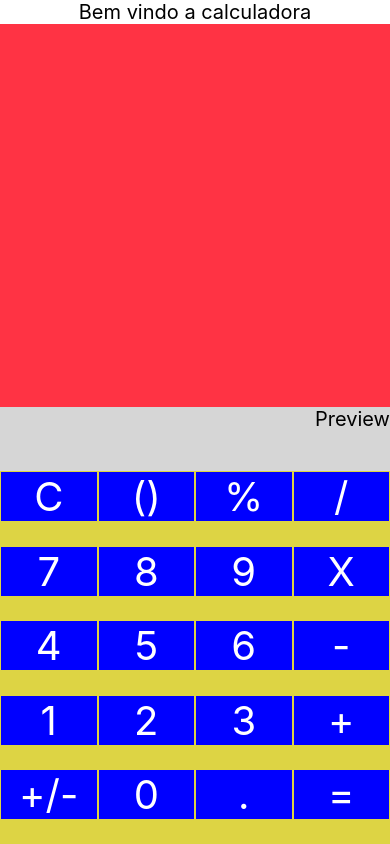
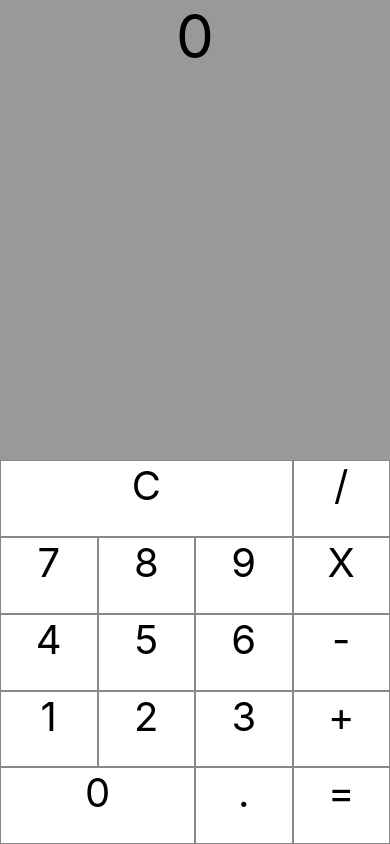
Before and after one commit to iwebwork/CalculadoraReactNative, a React Native app: screen / in a window 390 px wide. Built offline with nearby package versions, Linux system fonts and the light colour scheme.

Commit message:
Calculadora finalizada

```diff
--- a/src/Components/Button.js
+++ b/src/Components/Button.js
@@ -1,31 +1,57 @@
 import React from 'react'
-import {SafeAreaView,Text} from 'react-native'
+import {Text, Dimensions,TouchableHighlight} from 'react-native'
 
 import {StyleSheet} from 'react-native';
 
 export default props => {
-    const texto = props.text
+    const label = props.text
 
     return (
-        <SafeAreaView style={[style.button]}>
-                <Text style={style.buttonText}>
-                    {texto}
-                </Text>
-        </SafeAreaView>
+        <TouchableHighlight
+            onPress={() => props.OnClick(props.text)}
+        >
+            {
+                props.style === 'buttonOne'?
+                    <Text style={[style.body, style.buttonOne]}>
+                        {label}
+                    </Text>:
+                props.style === 'buttonDouble'?
+                    <Text style={[style.body, style.buttonDouble]}>
+                        {label}
+                    </Text>:
+                    <Text style={[style.body, style.buttonTree]}>
+                        {label}
+                    </Text>
+            }
+
+
+        </TouchableHighlight>
     )
 }
 
 const style = StyleSheet.create({
 
-    button:{
+    body:{
+        fontSize:40,
+        height:Dimensions.get('window').width / 4,
         alignItems:'center',
-        backgroundColor:'#0000ff',
-        margin:1,
+        textAlign:'center',
+        backgroundColor:'#FFF',
+        borderWidth:1,
+        borderColor:"#888"
     },
-    buttonText: {
-        fontSize:40,
-        color:'#FFFF',
-        alignItems:'center'
+
+    buttonOne: {
+        width:Dimensions.get('window').width / 4
+    },
+
+    buttonDouble:{
+        width:(Dimensions.get('window').width / 4) * 2
+
+    },
+    buttonTree:{
+        width:(Dimensions.get('window').width / 4) * 3
     }
 
+
 })
--- a/src/Components/Calculadora.js
+++ b/src/Components/Calculadora.js
@@ -1,6 +1,5 @@
 import React, {Component} from 'react'
-import {Text,SafeAreaView,TouchableOpacity} from 'react-native'
-
+import {SafeAreaView} from 'react-native'
 
 // Styles
 import Body from '../assets/style'
@@ -8,235 +7,195 @@ import Body from '../assets/style'
 import Edit from './Input'
 import Btn from './Button'
 
+
+const inicialState = {
+    displayValue:'0',
+    clearDisplay:false,
+    operation:null,
+    values:[0,0],
+    current:0
+}
+
 export default class Calculadora extends Component {
 
-    /*
-        Algoritmo:
-        Pegar o conteudo do input
-        Fazer um split aonde tem caracteres diferentes de numeros
-        percorres este array e utilizar suas respectivas funções conforme necessario
-    */
-
     state = {
-        input : ''
-    }
-    execute = (num) => {
-        console.warn('foi numero ' + num)
+        ...inicialState
     }
 
-    changeText = (value) => {
-        const a = this.state.input + value
-        // console.warn(value)
-        this.setState({input: a})
+    changeText = value => {
+
+        const clearDisplay = this.state.displayValue === '0' || this.state.clearDisplay
+
+        if(value === '.' && !clearDisplay && !clearDisplay && this.state.displayValue.includes('.')){
+            return
+        }
+
+        const currentValue = clearDisplay ? '' : this.state.displayValue
+        const displayValue = currentValue + value
+
+        // console.warn(displayValue)
+
+
+        this.setState({
+            displayValue: displayValue,
+            clearDisplay:false
+        })
+
+        if(value !== '.'){
+            const newValue = parseFloat(displayValue)
+            const values = [...this.state.values]
+            values[this.state.current] = newValue
+            this.setState({
+                displayValue: displayValue,
+                clearDisplay:false,
+                values
+            })
+        }
     }
 
     clearText = () => {
-        this.setState({input: ''})
+        this.setState({...inicialState})
     }
 
-    parenteses = () => {
-        const a = this.state.input.lastIndexOf('(')
-        const b = this.state.input.lastIndexOf(')')
+    setOperation = operation => {
+        // console.warn(operation)
+        if(this.state.current === 0){
+            this.setState({
+                operation,
+                clearDisplay:true,
+                current:1,
+            })
+        }else {
+            const equals = operation === '='
+            console.warn(this.state.values)
+            const values = [...this.state.values]
 
-        if (a == b){
-            this.setState({input : this.state.input + '('})
+            try {
+                values[0] = eval(`${values[0]} ${this.state.operation} ${values[1]}`)
+                // console.warn('foi '+ values[0] + this.state.operation + values[1])
+            } catch (error) {
+                values[0] = this.state.values[0]
+                // console.warn('não ' + values)
             }
-        else if (a > b) {
-            this.setState({input : this.state.input + ')'})
+            values[1] = 0
+            this.setState({
+                displayValue:`${values[0]}`,
+                operation:equals ? null : operation,
+                current:equals ? 0 : 1,
+                clearDisplay:!equals,
+                values
+            })
         }
-        else if (a < b) {
-            this.setState({input : this.state.input + '('})
-        }
-
     }
 
     render(){
         return(
             <>
-                <SafeAreaView style={Body.title}>
-                    <Text style={{fontSize:20}}>Bem vindo a calculadora</Text>
-                </SafeAreaView>
-
                 <SafeAreaView style={Body.body}>
-                    <Edit text={this.state.input}/>
-                    <Text style={Body.Preview}>Preview</Text>
+                    <Edit
+                        text={this.state.displayValue}
+                        // preview={this.state.displayPreview}
+                    />
                 </SafeAreaView>
 
                 <SafeAreaView style={Body.horizontal}>
-                    <TouchableOpacity
-                        onPress={() => this.clearText()}
-                        style={Body.container}
-                    >
-
                     <Btn
                         text={'C'}
+                        style={'bunttonTree'}
+                        OnClick={this.clearText}
                     />
-                    </TouchableOpacity>
-                    <TouchableOpacity
-                        onPress={() => this.parenteses()}
-                        style={Body.container}
-                    >
                     <Btn
-                            text={'()'}
+                        style={'buttonOne'}
+                        text={'/'}
+                        OnClick={this.setOperation}
                     />
-                    </TouchableOpacity>
-                    <TouchableOpacity
-                        onPress={() => this.changeText('%')}
-                        style={Body.container}
-                    >
+                </SafeAreaView>
+                <SafeAreaView style={Body.horizontal}>
                     <Btn
-                            text={'%'}
+                        text={'7'}
+                        style={'buttonOne'}
+                        OnClick={this.changeText}
                     />
-                    </TouchableOpacity>
-                    <TouchableOpacity
-                        onPress={() => this.changeText('/')}
-                        style={Body.container}
-                    >
                     <Btn
-                            text={'/'}
+                        text={'8'}
+                        style={'buttonOne'}
+                        OnClick={this.changeText}
                     />
-                    </TouchableOpacity>
+                    <Btn
+                        text={'9'}
+                        style={'buttonOne'}
+                        OnClick={this.changeText}
+                    />
+                    <Btn
+                        text={'X'}
+                        style={'buttonOne'}
+                        OnClick={this.setOperation}
+                    />
 
                 </SafeAreaView>
                 <SafeAreaView style={Body.horizontal}>
-                    <TouchableOpacity
-                        onPress={() => this.changeText('7')}
-                        style={Body.container}
-                    >
                     <Btn
-                            text={'7'}
+                        text={'4'}
+                        style={'buttonOne'}
+                        OnClick={this.changeText}
                     />
-                    </TouchableOpacity>
-                    <TouchableOpacity
-                        onPress={() => this.changeText('8')}
-                        style={Body.container}
-                    >
                     <Btn
-                            text={'8'}
+                        text={'5'}
+                        style={'buttonOne'}
+                        OnClick={this.changeText}
                     />
-                    </TouchableOpacity>
-                    <TouchableOpacity
-                        onPress={() => this.changeText('9')}
-                        style={Body.container}
-                    >
                     <Btn
-                            text={'9'}
+                        text={'6'}
+                        style={'buttonOne'}
+                        OnClick={this.changeText}
                     />
-                    </TouchableOpacity>
-                    <TouchableOpacity
-                        onPress={() => this.changeText('X')}
-                        style={Body.container}
-                    >
                     <Btn
-                            text={'X'}
+                        text={'-'}
+                        style={'buttonOne'}
+                        OnClick={this.setOperation}
+
                     />
-                    </TouchableOpacity>
+                </SafeAreaView>
+                <SafeAreaView style={Body.horizontal}>
+                    <Btn
+                        text={'1'}
+                        style={'buttonOne'}
+                        OnClick={this.changeText}
+                    />
+                    <Btn
+                        text={'2'}
+                        style={'buttonOne'}
+                        OnClick={this.changeText}
+                    />
+                    <Btn
+                        text={'3'}
+                        style={'buttonOne'}
+                        OnClick={this.changeText}
+                    />
+                    <Btn
+                        text={'+'}
+                        style={'buttonOne'}
+                        OnClick={this.setOperation}
+
+                    />
 
                 </SafeAreaView>
                 <SafeAreaView style={Body.horizontal}>
-                    <TouchableOpacity
-                        onPress={() => this.changeText('4')}
-                        style={Body.container}
-                    >
-                        <Btn
-                            text={'4'}
-                        />
-                    </TouchableOpacity>
-                    <TouchableOpacity
-                        onPress={() => this.changeText('5')}
-                        style={Body.container}
-                    >
-                        <Btn
-                            text={'5'}
-                        />
-                    </TouchableOpacity>
-                    <TouchableOpacity
-                        onPress={() => this.changeText('6')}
-                        style={Body.container}
-                    >
-                        <Btn
-                            text={'6'}
-                        />
-                    </TouchableOpacity>
-                    <TouchableOpacity
-                        onPress={() => this.changeText('-')}
-                        style={Body.container}
-                    >
-                        <Btn
-                            text={'-'}
-                        />
-                    </TouchableOpacity>
-
-                </SafeAreaView>
-                <SafeAreaView style={Body.horizontal}>
-                    <TouchableOpacity
-                        onPress={() => this.changeText('1')}
-                        style={Body.container}
-                    >
-                        <Btn
-                            text={'1'}
-                        />
-                    </TouchableOpacity>
-                    <TouchableOpacity
-                        style={Body.container}
-                        onPress={() => this.changeText('2')}
-                    >
-                        <Btn
-                            text={'2'}
-                        />
-                    </TouchableOpacity>
-                    <TouchableOpacity
-                        style={Body.container}
-                        onPress={() => this.changeText('3')}
-                    >
-                        <Btn
-                            text={'3'}
-                        />
-                    </TouchableOpacity>
-                    <TouchableOpacity
-                        style={Body.container}
-                        onPress={() => this.changeText('+')}
-                    >
-                        <Btn
-                            text={'+'}
-                        />
-                    </TouchableOpacity>
-
-                </SafeAreaView>
-                <SafeAreaView style={Body.horizontal}>
-                    <TouchableOpacity
-                        style={Body.container}
-                        onPress={() => this.changeText('+/-')}
-                    >
-                        <Btn
-                            text={'+/-'}
-                        />
-                    </TouchableOpacity>
-                    <TouchableOpacity
-                        style={Body.container}
-                        onPress={() => this.changeText('0')}
-                    >
                     <Btn
                         text={'0'}
+                        style={'buttonDouble'}
+                        OnClick={this.changeText}
                     />
-                    </TouchableOpacity>
-                    <TouchableOpacity
-                        style={Body.container}
-                        onPress={() => this.changeText('.')}
-                    >
                     <Btn
                         text={'.'}
+                        style={'buttonOne'}
+                        OnClick={this.changeText}
                     />
-                    </TouchableOpacity>
-                    <TouchableOpacity
-                        style={Body.container}
-                        onPress={() => this.changeText('=')}
-                    >
                     <Btn
                         text={'='}
+                        style={'buttonOne'}
+                        OnClick={this.setOperation}
                     />
-                    </TouchableOpacity>
-
                 </SafeAreaView>
 
             </>
--- a/src/Components/Input.js
+++ b/src/Components/Input.js
@@ -1,30 +1,39 @@
-import React from 'react'
-import {TextInput} from 'react-native'
+import React, {Component} from 'react'
+import {TextInput, Text, setState} from 'react-native'
 
 import {StyleSheet} from 'react-native';
 
+import {montarExpressao} from '../funcoes'
+
 export default props => {
-
-    const texto = props.text
 
     return (
         <>
-            <TextInput
-                multiline={true}
-                showSoftInputOnFocus={false}
+            <Text
                 style={style.input}
-                value={texto}
-            />
+            >
+                {props.text}
+            </Text>
+            {/* <Text style={style.Preview}>{props.preview}</Text>    */}
+
         </>
     )
+
 }
 
 const style = StyleSheet.create({
     input: {
         flex:6,
         fontSize:60,
-        backgroundColor:'#f34',
+        backgroundColor:'#999',
         textAlign: 'center'
+    },
+    Preview:{
+        flex:1,
+        alignItems:'flex-end',
+        textAlign:'right',
+        fontSize:20,
+        margin:2
     }
 
 })
--- a/src/assets/style.js
+++ b/src/assets/style.js
@@ -10,12 +10,6 @@ export default StyleSheet.create({
         flex:6,
         backgroundColor:'#cccc'
     },
-    Preview:{
-        flex:1,
-        alignItems:'flex-end',
-        textAlign:'right',
-        fontSize:20
-    },
     horizontal:{
         flex:1,
         flexDirection:'row',
```
Also changed, not shown: src/funcoes.js (+16 -3 lines). Lines whose indentation alone changed are shown as unchanged.
